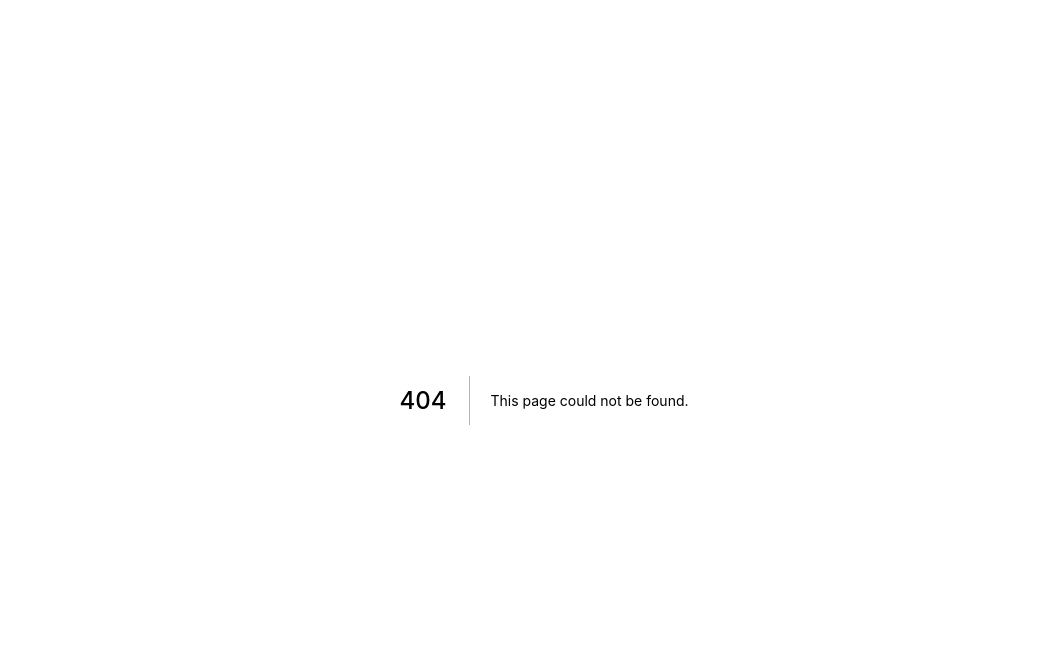
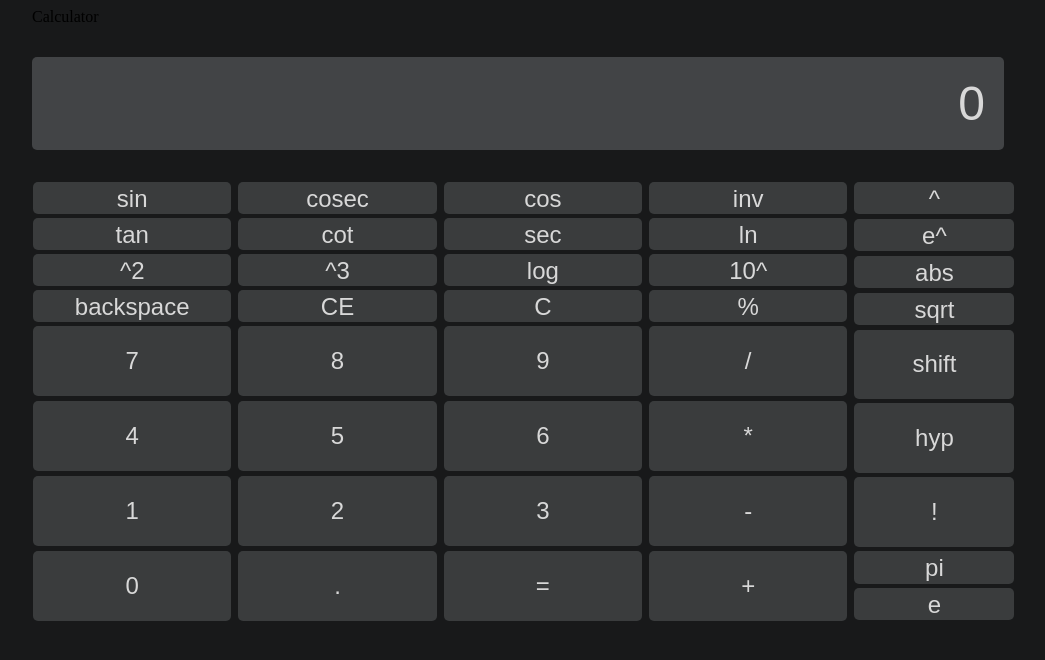
Before and after one commit to Junaidhassan99/next-calculator, a Next.js app: page /scientific in a window 1280 px wide. Before the commit this address had no page. Shown: the top 660 px of the page, without its empty margins (96-1141 px from the left). Built offline with nearby package versions, Linux system fonts and the light colour scheme.

Commit message:
redirecting done and class names changed

```diff
--- a/components/AppBar.tsx
+++ b/components/AppBar.tsx
@@ -0,0 +1,33 @@
+interface ActionType {
+  title: string;
+  path: string;
+}
+
+const actions: ActionType[] = [
+  {
+    title: "Scientific",
+    path: "/scientific",
+  },
+  {
+    title: "BMI",
+    path: "/bmi",
+  },
+  {
+    title: "Programmer",
+    path: "/programmer",
+  },
+  {
+    title: "Converter",
+    path: "/converter",
+  },
+];
+
+const AppBar: React.FC<{}> = ({ children }) => {
+  return (
+    <nav>
+      <div>Calculator</div>
+    </nav>
+  );
+};
+
+export default AppBar;
--- a/components/CalculatorButton.tsx
+++ b/components/CalculatorButton.tsx
@@ -1,8 +1,6 @@
 import { useAppSelector, useAppDispatch } from "../store/hooks";
 
 import { ButtonKeyType, handlerForKeys } from "../store/calculator-slice";
-
-import classes from "../styles/calculator-home-screen.module.css";
 
 import { Fragment } from "react";
 
@@ -45,18 +43,15 @@ const CalclatorButton: React.FC<{
       {buttonKey.isVisible ? (
         <button
           key={buttonKey.text}
-          className={`${classes["button-item-padding"]} ${
-            classes["button-item"]
+          className={`button-item-padding button-item
           } ${backgroundColorClassForKeyHold()} default-border dark-component  ${
-            buttonKey.isHeightDouble && classes["double-row-size"]
+            buttonKey.isHeightDouble && "double-row-size"
           }`}
           onClick={buttonClickHandler}
         >
-          <div
-            className={` ${isInv && classes["inv-case-button-item-container"]}`}
-          >
+          <div className={isInv ? "inv-case-button-item-container" : undefined}>
             <div>{removeInv()}</div>
-            {isInv && <div className={classes["inv-case-button-item"]}>-1</div>}
+            {isInv && <div className={"inv-case-button-item"}>-1</div>}
           </div>
         </button>
       ) : null}
--- a/components/CalculatorScreen.tsx
+++ b/components/CalculatorScreen.tsx
@@ -2,7 +2,7 @@ import { useCallback, useEffect, useRef, useState } from "react";
 import { handlerForKeys, updateScreenText } from "../store/calculator-slice";
 import { useAppSelector, useAppDispatch } from "../store/hooks";
 
-import classes from "../styles/calculator-home-screen.module.css";
+// import classes from "../styles/calculator-home-screen.module.css";
 
 const CalculatorScreen: React.FC<{
   isShiftSelected: boolean;
@@ -76,11 +76,11 @@ const CalculatorScreen: React.FC<{
   }, [calculatorSelector]);
 
   return (
-    <div className={classes["calculator-screen-parent"]} ref={parentRef}>
+    <div className={"calculator-screen-parent"} ref={parentRef}>
       <input
         className={`${
-          isShiftSelected && classes["calculator-screen-shift-h"]
-        } ${classes["calculator-screen"]} default-border dark-component`}
+          isShiftSelected && "calculator-screen-shift-h"
+        } calculator-screen default-border dark-component`}
         type="text"
         value={calculatorSelector}
         ref={screenInputRef}
--- a/next.config.js
+++ b/next.config.js
@@ -1,6 +1,15 @@
 /** @type {import('next').NextConfig} */
 const nextConfig = {
   reactStrictMode: true,
+  redirects: async () => {
+    return [
+      {
+        source: '/',
+        destination: '/scientific',
+        permanent: true,
+      },
+    ]
+  },
 }
 
 module.exports = nextConfig
--- a/pages/_app.tsx
+++ b/pages/_app.tsx
@@ -1,13 +1,20 @@
 import type { AppProps } from "next/app";
+import { Fragment } from "react";
 import { Provider } from "react-redux";
+import AppBar from "../components/AppBar";
 
 import store from "../store/store";
 import "../styles/globals.css";
+import "../styles/app-bar.css";
+import "../styles/calculator-home-screen.css";
 
 function MyApp({ Component, pageProps }: AppProps) {
   return (
     <Provider store={store}>
-      <Component {...pageProps} />
+      <Fragment>
+        <AppBar />
+        <Component {...pageProps} />
+      </Fragment>
     </Provider>
   );
 }
--- /dev/null
+++ b/pages/scientific.tsx
@@ -0,0 +1,74 @@
+import Head from "next/head";
+import React, { Fragment, useState } from "react";
+import AppBar from "../components/AppBar";
+import CalclatorButton from "../components/CalculatorButton";
+import CalculatorScreen from "../components/CalculatorScreen";
+import { setAvalibility } from "../store/calculator-slice";
+
+import { useAppSelector, useAppDispatch } from "../store/hooks";
+
+// import classes from "../styles/calculator-home-screen.module.css";
+// import "../styles/globals.css";
+
+const Home = () => {
+  const calculatorSelector = useAppSelector((state) => state.calculator);
+  const calculatorDispatch = useAppDispatch();
+
+  return (
+    <Fragment>
+      <Head>
+        <title>Calculator</title>
+      </Head>
+
+      <div className={"calculator-page-body calculator-page-container"}>
+        <div className="default-elevation">
+          <CalculatorScreen
+            isShiftSelected={calculatorSelector.isShiftSelected}
+          />
+        </div>
+        <div className={"button-container"}>
+          <div className={"button-container-flex-grow-left"}>
+            <div className={"button-container-grid button-container-grid-top"}>
+              {calculatorSelector.buttonKeys.slice(0, 30).map((item) => (
+                <CalclatorButton key={item.text} buttonKey={item} />
+              ))}
+            </div>
+
+            <div
+              className={"button-container-grid button-container-grid-middle"}
+            >
+              {calculatorSelector.buttonKeys.slice(30, 34).map((item) => (
+                <CalclatorButton key={item.text} buttonKey={item} />
+              ))}
+            </div>
+
+            <div
+              className={"button-container-grid button-container-grid-bottom"}
+            >
+              {calculatorSelector.buttonKeys
+                .slice(43, calculatorSelector.buttonKeys.length)
+                .map((item) => (
+                  <CalclatorButton key={item.text} buttonKey={item} />
+                ))}
+            </div>
+          </div>
+          <div className={"button-container-flex-grow-right"}>
+            <div
+              className={`button-container-grid button-container-grid-right
+               ${
+                 calculatorSelector.isShiftSelected &&
+                 "button-container-grid-right-shift"
+               }`}
+            >
+              {calculatorSelector.buttonKeys.slice(34, 43).map((item) => (
+                <CalclatorButton key={item.text} buttonKey={item} />
+              ))}
+            </div>
+          </div>
+        </div>
+      </div>
+    </Fragment>
+  );
+};
+
+export default Home;
```
Also changed, not shown: pages/index.tsx (deleted, +0 -71 lines), styles/app-bar.css (added), styles/calculator-home-screen.css (renamed from styles/calculator-home-screen.module.css).
